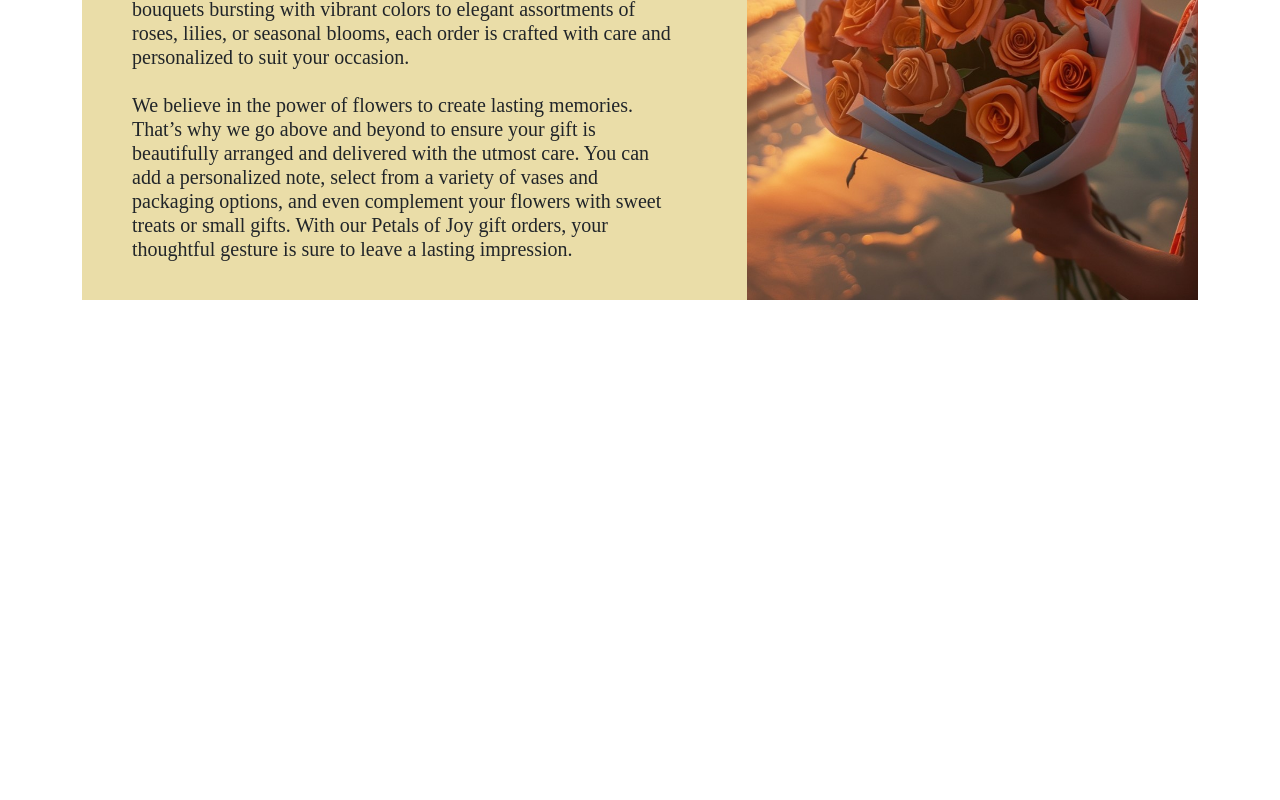
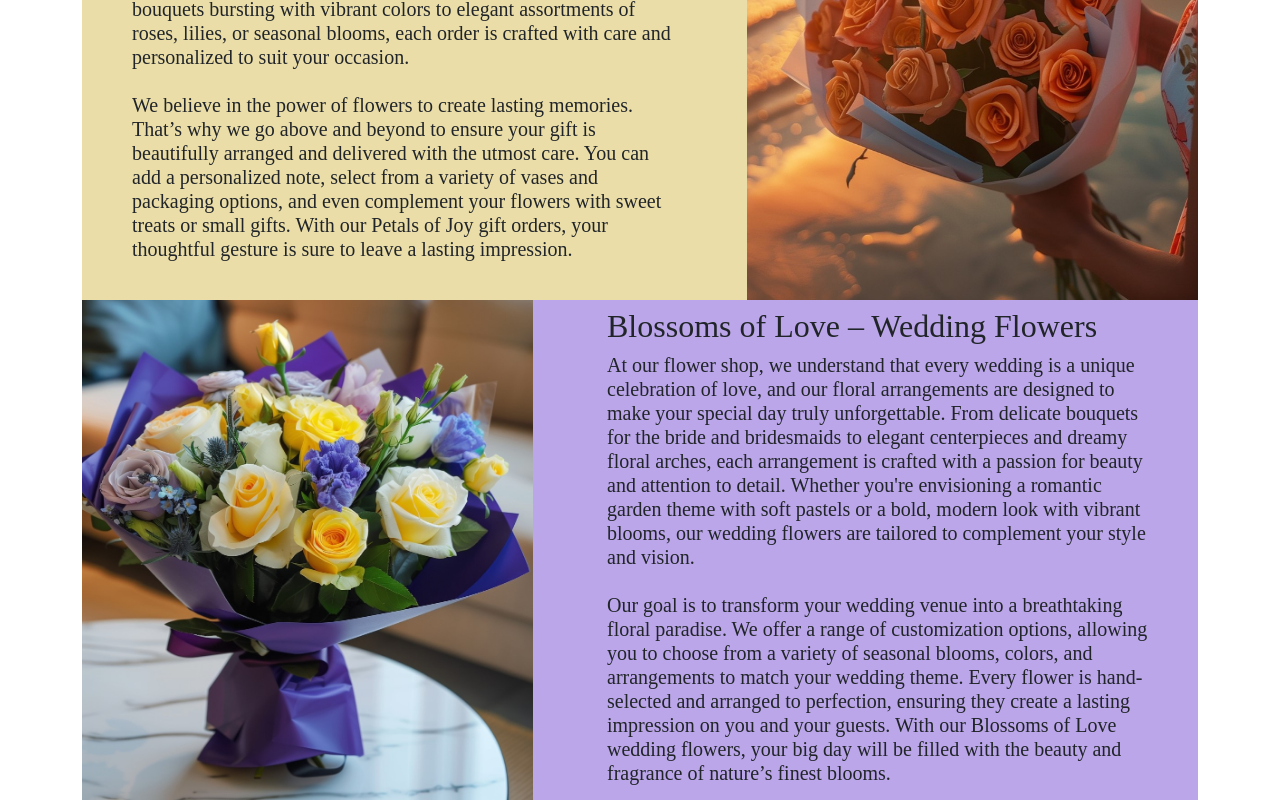
Before and after one commit to DinanDilmith/Florance, a React (Create React App) app: page / in a window 1280 px wide. Shown: the part 2327-3127 px from the top of the page. Before the commit the page ends 2627 px from the top, so only its background shows below. Built offline with nearby package versions, Linux system fonts and the light colour scheme; a web font is replaced by a local one.

Commit message:
designed weddings banner in categories section

```diff
--- a/src/Components/Categories.js
+++ b/src/Components/Categories.js
@@ -1,11 +1,13 @@
 import React from 'react'
 import './Categories.css'
 import Gift from './Gift'
+import Weddings from './Weddings'
 
 export default function Categories() {
   return (
     <div className='categories-div '>
         <Gift/>
+        <Weddings/>
     </div>
   )
 }
--- /dev/null
+++ b/src/Components/Weddings.css
@@ -0,0 +1,17 @@
+.weddings-div{
+    background-color: rgb(187, 166, 233);
+}
+
+.wedding-img{
+    height: 500px;
+    width: 100%;
+    transition: 0.3s;
+}
+.wedding-img:hover{
+    filter: brightness(40%);
+}
+
+.wedding-text{
+    font-family: 'PlayFair';
+    padding: 0 50px;
+}
--- /dev/null
+++ b/src/Components/Weddings.js
@@ -0,0 +1,46 @@
+import React from "react";
+import "./Weddings.css";
+import { Row, Col, Container } from "react-bootstrap";
+import weddings from "../Images/weddings.jpg";
+
+export default function Weddings() {
+  return (
+    <div>
+      <Container>
+        <div className="weddings-div">
+          <Row>
+            <Col xs={12} lg={5}>
+              <img src={weddings} className="wedding-img" alt="" />
+            </Col>
+            <Col xs={12} lg={7} className="d-flex align-items-center">
+              <div className="wedding-text">
+                <h2>Blossoms of Love – Wedding Flowers</h2>
+                <h5>
+                  At our flower shop, we understand that every wedding is a
+                  unique celebration of love, and our floral arrangements are
+                  designed to make your special day truly unforgettable. From
+                  delicate bouquets for the bride and bridesmaids to elegant
+                  centerpieces and dreamy floral arches, each arrangement is
+                  crafted with a passion for beauty and attention to detail.
+                  Whether you're envisioning a romantic garden theme with soft
+                  pastels or a bold, modern look with vibrant blooms, our
+                  wedding flowers are tailored to complement your style and
+                  vision. <br /> <br />
+                  Our goal is to transform your wedding venue into a
+                  breathtaking floral paradise. We offer a range of
+                  customization options, allowing you to choose from a variety
+                  of seasonal blooms, colors, and arrangements to match your
+                  wedding theme. Every flower is hand-selected and arranged to
+                  perfection, ensuring they create a lasting impression on you
+                  and your guests. With our Blossoms of Love wedding flowers,
+                  your big day will be filled with the beauty and fragrance of
+                  nature’s finest blooms.
+                </h5>
+              </div>
+            </Col>
+          </Row>
+        </div>
+      </Container>
+    </div>
+  );
+}
```
